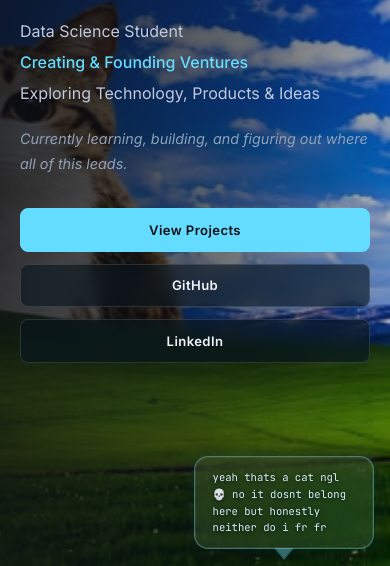
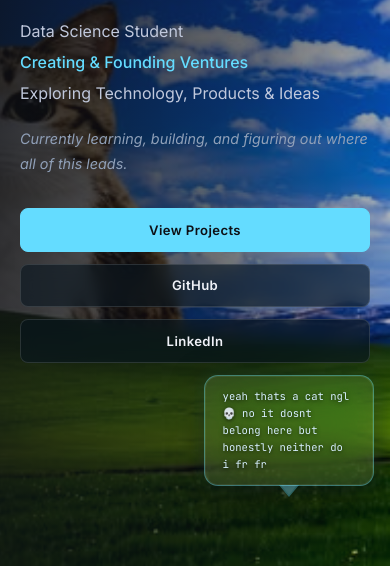
Before and after one commit to CoderAizen/NYC-PORTFOLIO, a plain HTML site: page index.html in a window 390 px wide. Shown: the part 278-844 px from the top of the page. Drawn offline with Linux system fonts and the light colour scheme.

Commit message:
fixed mobile responsiveness

```diff
--- a/index.html
+++ b/index.html
@@ -11,6 +11,9 @@
   <link rel="stylesheet" href="style.css" />
 </head>
 <body>
+
+  <!-- Fixed background layer (CSS background-attachment:fixed breaks on mobile) -->
+  <div class="bg-layer" aria-hidden="true"></div>
 
   <!-- header / nav -->
   <header class="nav-wrapper">
--- a/style.css
+++ b/style.css
@@ -41,23 +41,29 @@ html {
 body {
   font-family: var(--font-sans);
   background-color: var(--bg);
-  background-image: url('web-bg.jpg');
-  background-size: cover;
-  background-position: center center;
-  background-repeat: no-repeat;
-  background-attachment: scroll;
   color: var(--text);
   line-height: 1.7;
   -webkit-font-smoothing: antialiased;
 }
 
-body::before {
-  content: '';
+/* Fixed background layer — works on ALL mobile browsers.
+   background-attachment:fixed is broken on iOS and Android. */
+.bg-layer {
   position: fixed;
   inset: 0;
+  z-index: 0;
+  background-image: url('web-bg.jpg');
+  background-size: cover;
+  background-position: center center;
+  background-repeat: no-repeat;
+  pointer-events: none;
+}
+
+.bg-layer::after {
+  content: '';
+  position: absolute;
+  inset: 0;
   background: rgba(13, 15, 20, 0.78);
-  z-index: 0;
-  pointer-events: none;
 }
 
 main, .nav-wrapper, footer {
@@ -824,10 +830,10 @@ ul {
   }
 
   .speech-wrap {
-    top: auto;
-    bottom: 6rem;
+    top: 68%;
+    bottom: auto;
     right: 1rem;
-    width: 180px;
+    width: 170px;
   }
 
   .speech-bubble {
```
